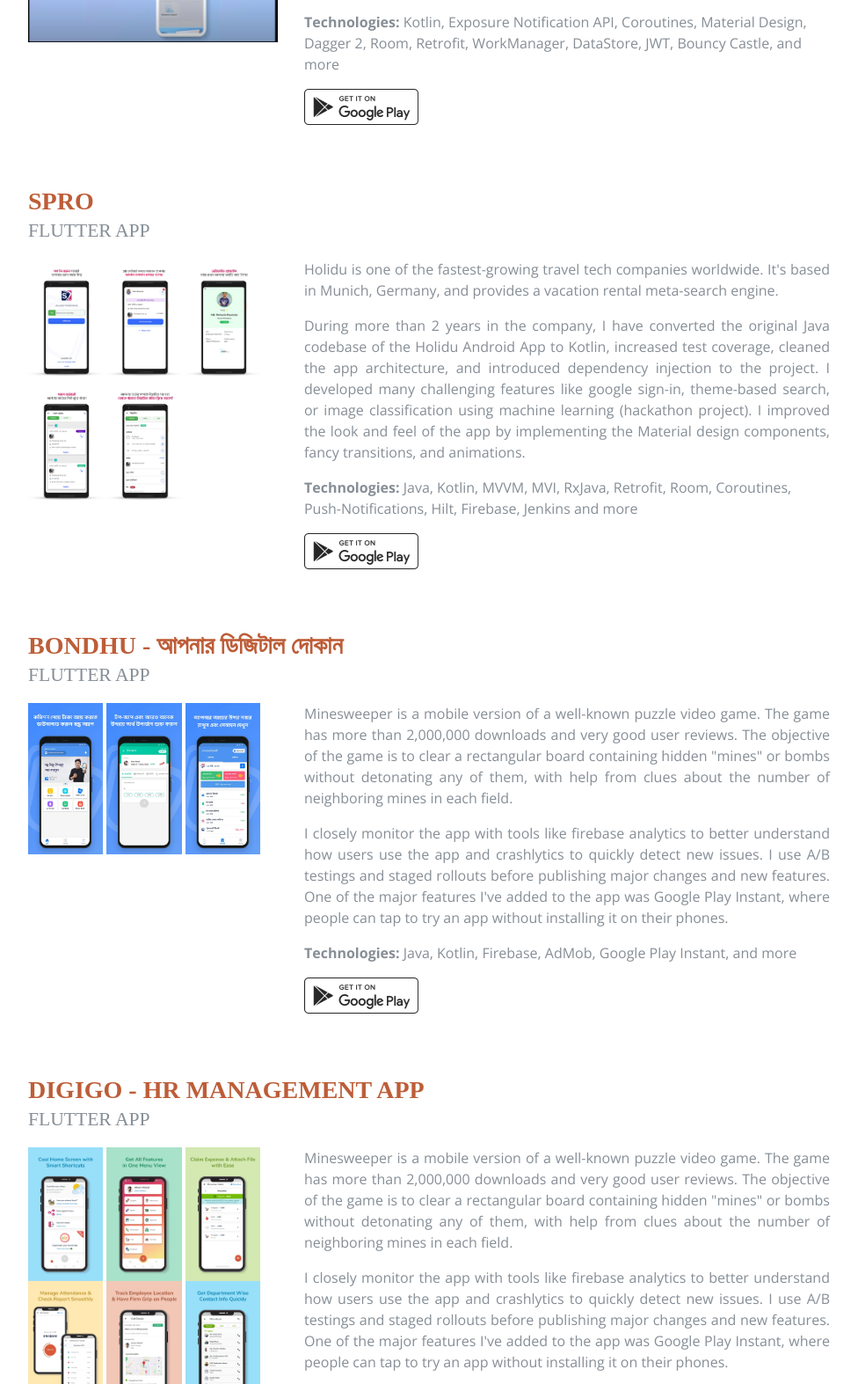
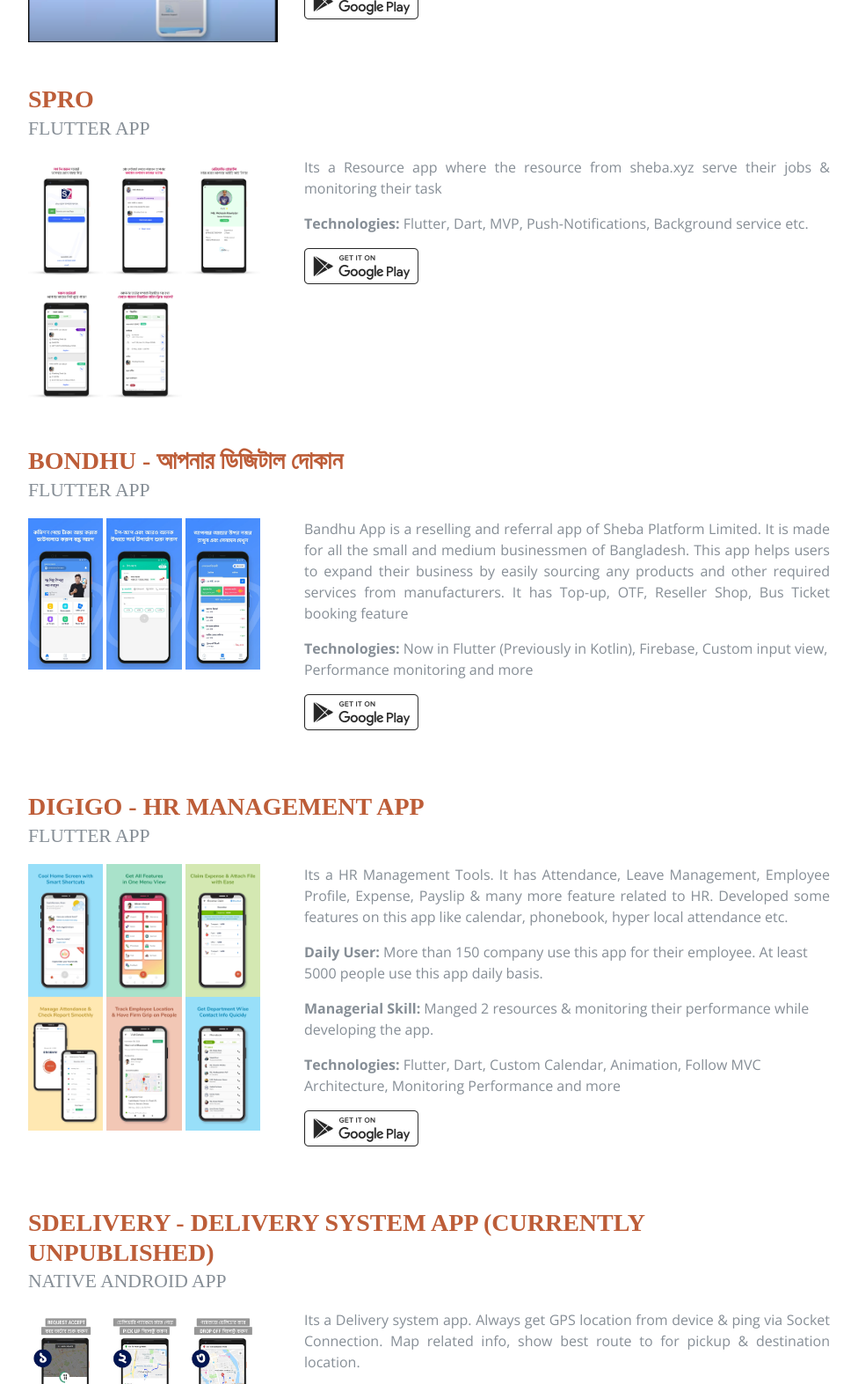
Before and after one commit to moh-sagor/nuhin13-with-Bootstarp, a plain HTML site: page index.html in a window 1280 px wide. Shown: the part 1833-3406 px from the top of the page at 88% size, without its empty margins (288-1264 px from the left). Drawn offline with nearby package versions, Linux system fonts and the light colour scheme; a web font is replaced by a local one.

Commit message:
[UPDATE] project description

```diff
--- a/index.html
+++ b/index.html
@@ -196,17 +196,14 @@
                 </a>
               </div>
               <div class="col-xs-12 col-md-8">
-                <p align="justify">The Corona-Warn-App is an app that helps trace infection chains of SARS-CoV-2 (which
-                  can cause COVID-19) in Germany. The app is based on technologies with a decentralized approach and
-                  notifies users if they have been exposed to SARS-CoV-2. It is the main corona app for Germany, where
-                  it is interconnected with the national health care system. Great emphasis is placed on data protection
-                  and transparency since the mobile app handles the sensitive health data of users. The project is
-                  open-source and available on GitHub.</p>
+                <p align="justify">Your Personal Assistant,
+                  One-stop solution for your services. Order any service, anytime. Order any kinds of service & service will be your home.
+                It has many feature like Service selection & order, Saved Location, Many Custom view.
+                </p>
                 <p align="justify">I worked on this project as an external contractor and helped to implement many
                   features, tests, and bug fixes. Even though the project was challenging in many ways, it was also a
                   great experience as we really helped many people and most likely saved some lives.</p>
-                <p><b>Technologies:</b> Kotlin, Exposure Notification API, Coroutines, Material Design, Dagger 2, Room,
-                  Retrofit, WorkManager, DataStore, JWT, Bouncy Castle, and more</p>
+                <p><b>Technologies:</b> Flutter (Previously on Kotlin),Push Notification(Firebase, one signal), Animation, and more</p>
                 <a href="https://play.google.com/store/apps/details?id=xyz.sheba.customersapp&hl=en">
                   <p class="play_button"></p>
                 </a>
@@ -245,16 +242,8 @@
                 </a>
               </div>
               <div class="col-xs-12 col-md-8">
-                <p align="justify">Holidu is one of the fastest-growing travel tech companies worldwide. It's based in
-                  Munich, Germany, and provides a vacation rental meta-search engine.</p>
-                <p align="justify">During more than 2 years in the company, I have converted the original Java codebase
-                  of the Holidu Android App to Kotlin, increased test coverage, cleaned the app architecture, and
-                  introduced dependency injection to the project. I developed many challenging features like google
-                  sign-in, theme-based search, or image classification using machine learning (hackathon project). I
-                  improved the look and feel of the app by implementing the Material design components, fancy
-                  transitions, and animations.</p>
-                <p><b>Technologies:</b> Java, Kotlin, MVVM, MVI, RxJava, Retrofit, Room, Coroutines, Push-Notifications,
-                  Hilt, Firebase, Jenkins and more</p>
+                <p align="justify">Its a Resource app where the resource from sheba.xyz serve their jobs & monitoring their task</p>
+                <p><b>Technologies:</b> Flutter, Dart, MVP, Push-Notifications, Background service etc.</p>
                 <a href="https://play.google.com/store/apps/details?id=xyz.sheba.resource&hl=en">
                   <p class="play_button"></p>
                 </a>
@@ -286,15 +275,12 @@
                 </a>
               </div>
               <div class="col-xs-12 col-md-8">
-                <p align="justify">Minesweeper is a mobile version of a well-known puzzle video game. The game has more
-                  than 2,000,000 downloads and very good user reviews. The objective of the game is to clear a
-                  rectangular board containing hidden "mines" or bombs without detonating any of them, with help from
-                  clues about the number of neighboring mines in each field.</p>
-                <p align="justify">I closely monitor the app with tools like firebase analytics to better understand how
-                  users use the app and crashlytics to quickly detect new issues. I use A/B testings and staged rollouts
-                  before publishing major changes and new features. One of the major features I've added to the app was
-                  Google Play Instant, where people can tap to try an app without installing it on their phones.</p>
-                <p><b>Technologies:</b> Java, Kotlin, Firebase, AdMob, Google Play Instant, and more</p>
+                <p align="justify">Bandhu App is a reselling and referral app of Sheba Platform Limited.
+                  It is made for all the small and medium businessmen of Bangladesh. This app helps
+                  users to expand their business by easily sourcing any products and other required services from manufacturers.
+                  It has Top-up, OTF, Reseller Shop, Bus Ticket booking feature
+                </p>
+                <p><b>Technologies:</b> Now in Flutter (Previously in Kotlin), Firebase, Custom input view, Performance monitoring and more</p>
                 <a href="https://play.google.com/store/apps/details?id=xyz.sheba.bondhu&hl=en">
                   <p class="play_button"></p>
                 </a>
@@ -337,15 +323,11 @@
                 </a>
               </div>
               <div class="col-xs-12 col-md-8">
-                <p align="justify">Minesweeper is a mobile version of a well-known puzzle video game. The game has more
-                  than 2,000,000 downloads and very good user reviews. The objective of the game is to clear a
-                  rectangular board containing hidden "mines" or bombs without detonating any of them, with help from
-                  clues about the number of neighboring mines in each field.</p>
-                <p align="justify">I closely monitor the app with tools like firebase analytics to better understand how
-                  users use the app and crashlytics to quickly detect new issues. I use A/B testings and staged rollouts
-                  before publishing major changes and new features. One of the major features I've added to the app was
-                  Google Play Instant, where people can tap to try an app without installing it on their phones.</p>
-                <p><b>Technologies:</b> Java, Kotlin, Firebase, AdMob, Google Play Instant, and more</p>
+                <p align="justify">Its a HR Management Tools. It has Attendance, Leave Management, Employee Profile, Expense, Payslip & many more feature
+                related to HR. Developed some features on this app like calendar, phonebook, hyper local attendance etc.</p>
+                <p><b>Daily User: </b>More than 150 company use this app for their employee. At least 5000 people use this app daily basis.</p>
+                <p><b>Managerial Skill: </b>Manged 2 resources & monitoring their performance while developing the app. </p>
+                <p><b>Technologies:</b> Flutter, Dart, Custom Calendar, Animation, Follow MVC Architecture, Monitoring Performance and more</p>
                 <a href="https://play.google.com/store/apps/details?id=xyz.sheba.emanager">
                   <p class="play_button"></p>
                 </a>
@@ -376,9 +358,9 @@
                 </a>
               </div>
               <div class="col-xs-12 col-md-8">
-                <p align="justify"></p>
-                <p align="justify"></p>
-                <p><b>Technologies:</b> Java, Kotlin, Firebase, AdMob, Google Play Instant, and more</p>
+                <p align="justify"> Its a Delivery system app. Always get GPS location from device & ping via Socket Connection.
+                  Map related info, show best route to for pickup & destination location.</p>
+                <p><b>Technologies:</b> Kotlin, <b>Socket.io</b>, Push Notification Service, Job Receiving Service, Google Map, Route Design, Animation etc.</p>
               </div>
             </div>
           </div>
```
